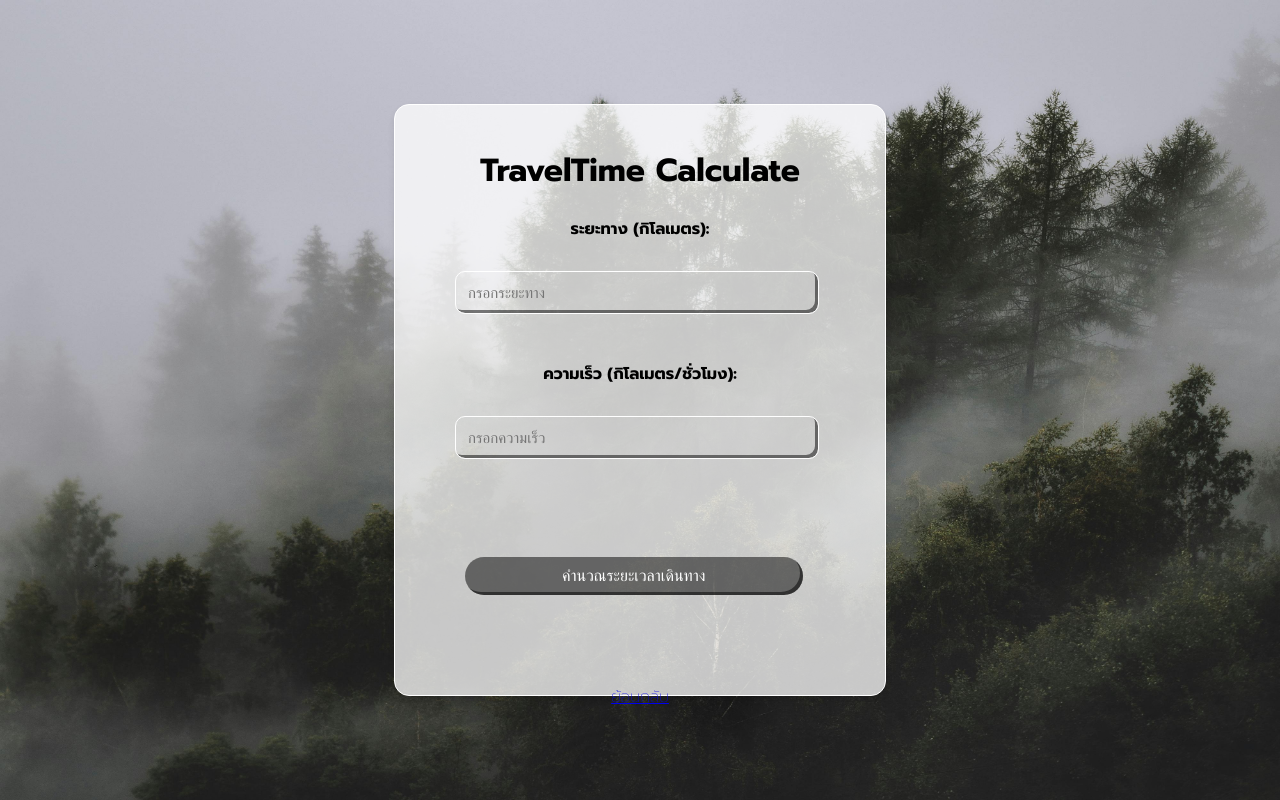
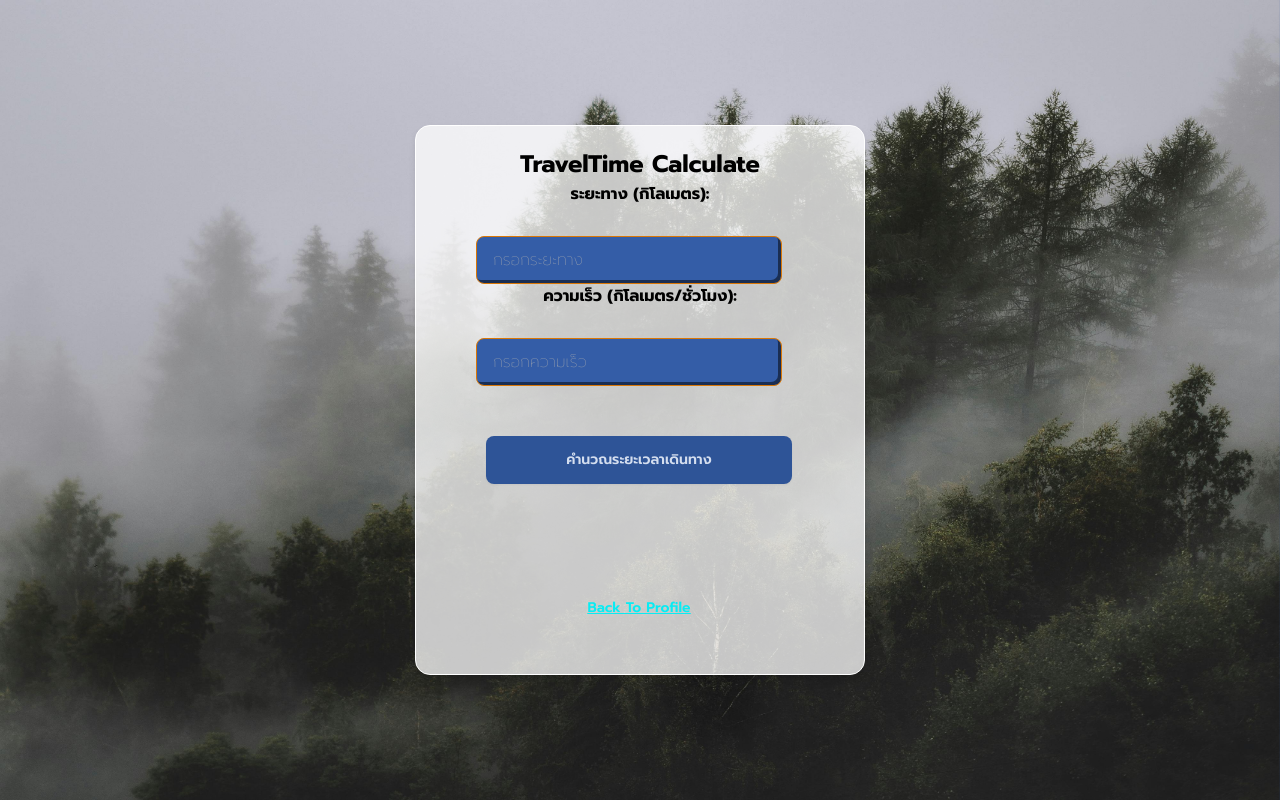
Before and after one commit to lilnateiei/profile, a plain HTML site: page travel.html in a window 1280 px wide. Drawn offline with nearby package versions, Linux system fonts and the light colour scheme.

Commit message:
Update travel.html

```diff
--- a/travel.html
+++ b/travel.html
@@ -5,20 +5,21 @@
         <meta name="viewport" content="width=device-width, initial-scale=1.0">
         <link rel="stylesheet" href="stylet.css">
 
+<link href="https://cdn.jsdelivr.net/npm/daisyui@4.12.23/dist/full.min.css" rel="stylesheet" type="text/css" />
         <title>TravelTime Calculate</title>
     </head>
     <body>
         <div class="container-wrap">
-        <h1>TravelTime Calculate</h1>
+        <div class="txtt">TravelTime Calculate</div>
         <label for="distance" class="txt">ระยะทาง (กิโลเมตร): </label>
-        <input type="number" id="distance" placeholder="กรอกระยะทาง" class="input" required><br><br>
+        <input type="number"  class="input input-bordered input-warning w-full max-w-xs" id="distance" placeholder="กรอกระยะทาง" required/>
         <label for="speed"  class="txt">ความเร็ว (กิโลเมตร/ชั่วโมง): </label>
-    <input type="number" id="speed" placeholder="กรอกความเร็ว" class="input" required ><br><br>
+        <input type="number"  class="input input-bordered input-warning w-full max-w-xs" id="speed" placeholder="กรอกความเร็ว" required >
 
     <button onclick="calculateTravelTime()" class="btn">คำนวณระยะเวลาเดินทาง</button>
 
     <h2 id="result" class="txt"></h2>
-    <a href="index.html" class="jeep">ย้อนกลับ</a>
+    <button class="btn btn-link"><a href="index.html">Back To Profile</a></button>
 
 
     </div>
```
